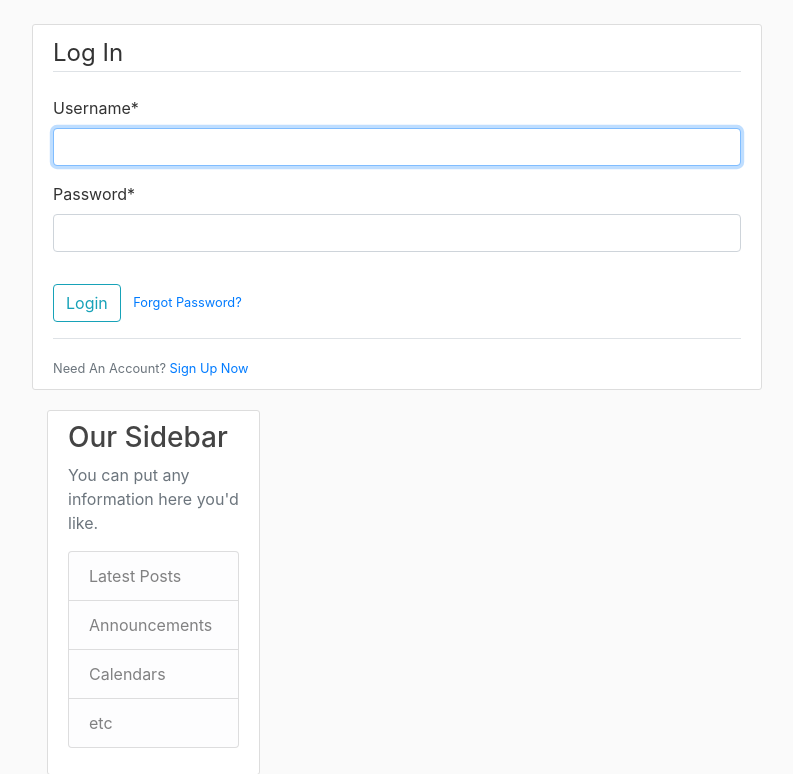
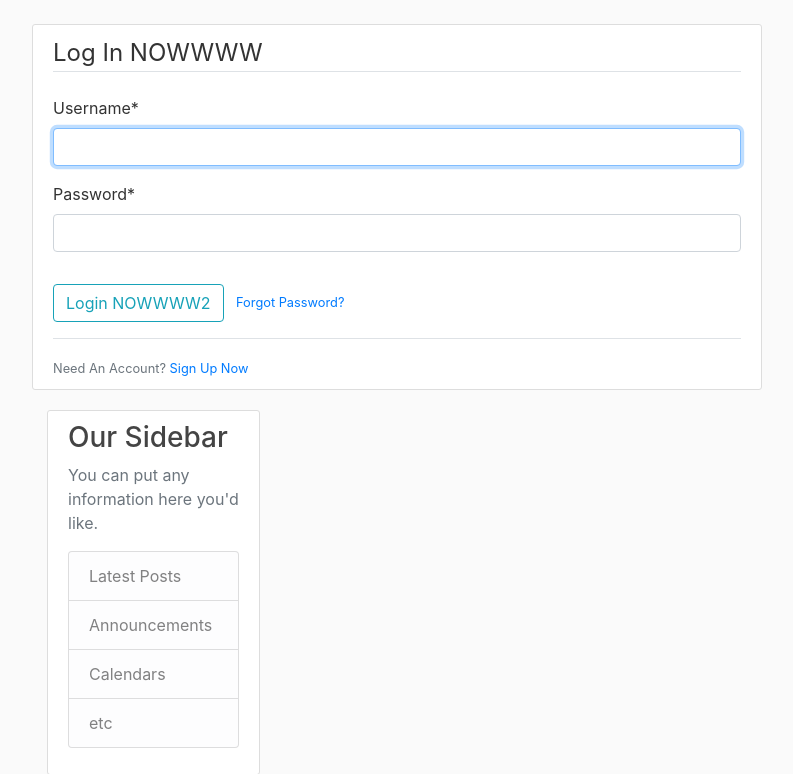
Before and after one commit to johanna83500/django_project, a Django app: page /login/ in a window 1280 px wide. Shown: the part 56-830 px from the top of the page, without its empty margins (53-846 px from the left). Run offline with Django 3.2, Linux system fonts and the light colour scheme; some libraries are stand-ins or nearby versions.

Commit message:
test commit 2

```diff
--- a/users/templates/users/login.html
+++ b/users/templates/users/login.html
@@ -5,11 +5,11 @@
         <form method="POST">
             {% csrf_token %}
             <fieldset class="form-group">
-                <legend class="border-bottom mb-4"> Log In</legend>
+                <legend class="border-bottom mb-4"> Log In NOWWWW </legend>
                 {{ form|crispy }}
             </fieldset>
             <div class="form-group">
-                <button class="btn btn-outline-info" type="submit"> Login </button>
+                <button class="btn btn-outline-info" type="submit"> Login NOWWWW2 </button>
                 <small class="text-muted ml-2">
                     <a href="{% url 'password_reset' %}"> Forgot Password?</a>
                 </small>
```
